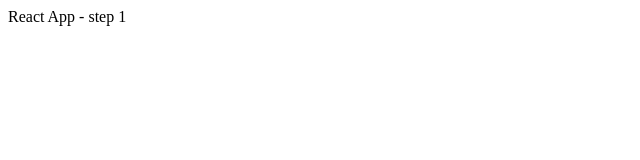
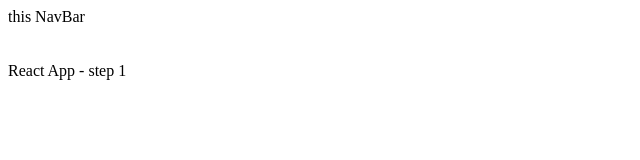
Before and after one commit to Chiga2030/Takeoff-Staff-test-task, a React (Create React App) app: page / in a window 1280 px wide. Shown: the top 160 px of the page, without its empty margins (0-640 px from the left). Built offline with nearby package versions, Linux system fonts and the light colour scheme.

Commit message:
added bootstrap

```diff
--- a/package.json
+++ b/package.json
@@ -3,7 +3,9 @@
   "version": "0.1.0",
   "private": true,
   "dependencies": {
+    "bootstrap": "^5.1.3",
     "react": "^17.0.2",
+    "react-bootstrap": "^2.1.1",
     "react-dom": "^17.0.2",
     "react-router-dom": "^5.2.0",
     "react-scripts": "^5.0.0"
--- a/src/App.jsx
+++ b/src/App.jsx
@@ -1,5 +1,12 @@
+import NavBar from './NavBar/NavBar';
+
 const App = () => (
   <div className="App">
+    <NavBar />
+
+    <br />
+    <br />
+    <br />
     React App - step 1
   </div>
 );
--- /dev/null
+++ b/src/NavBar/NavBar.jsx
@@ -0,0 +1,8 @@
+const NavBar = () => (
+  <>
+    this NavBar
+  </>
+);
+
+
+export default NavBar;
```
Also changed, not shown: 1 other file (tests, documents, lock files or other folders).
